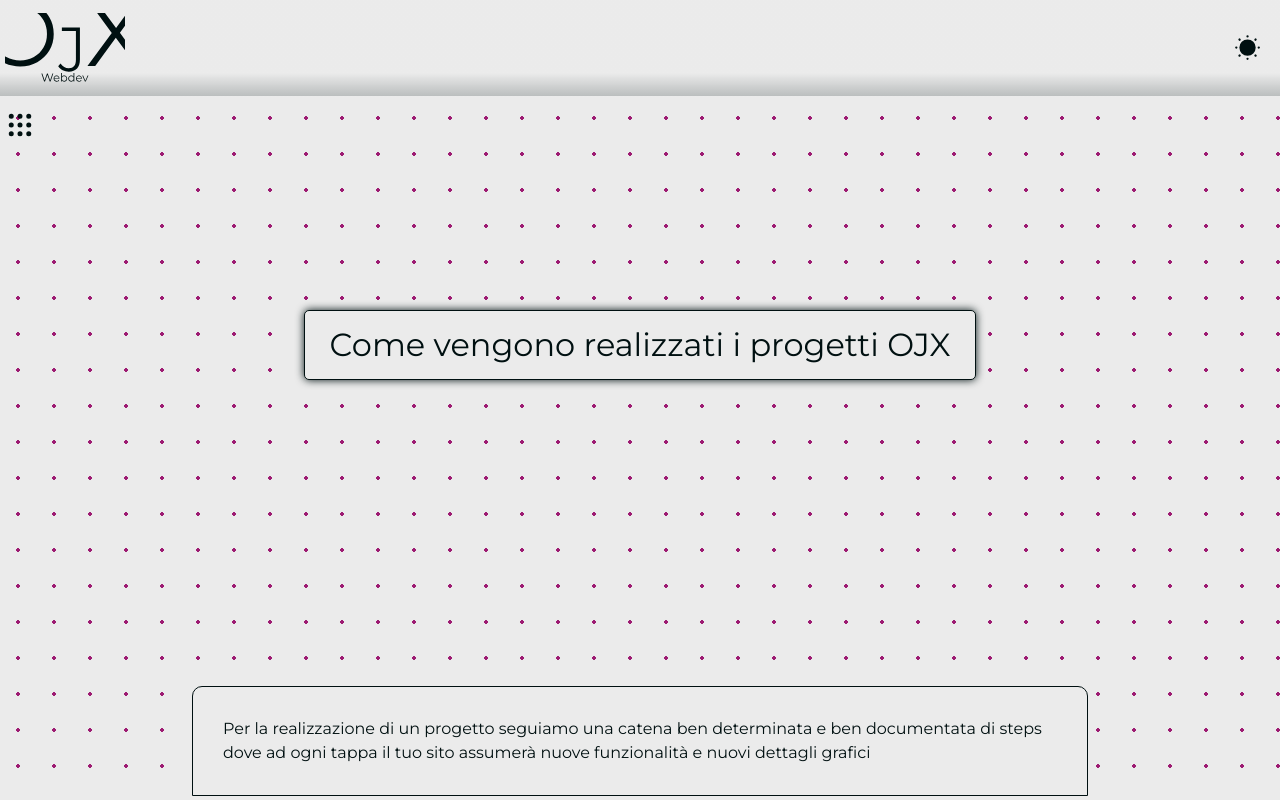
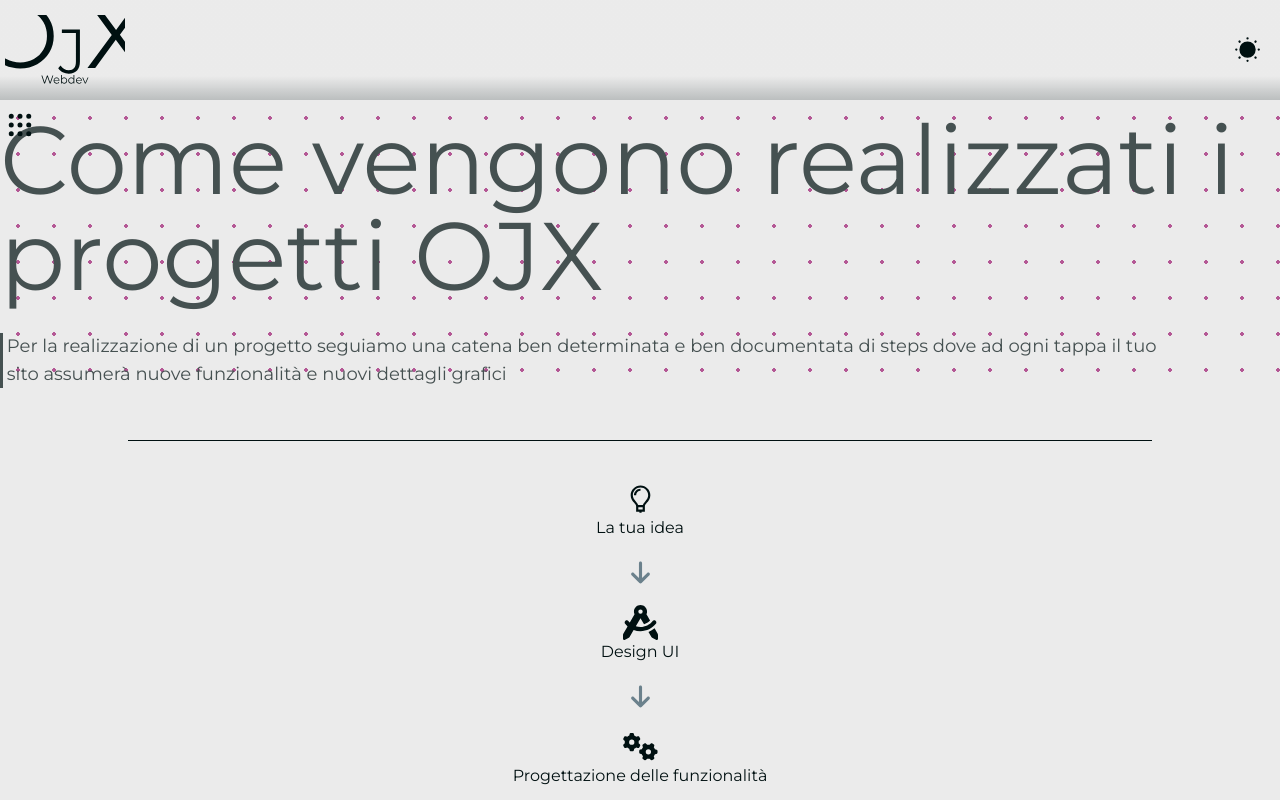
Before and after one commit to Omar-jerbi/ojxwebdev, a Next.js app: page /WebDev/Work in a window 1280 px wide. Shown: the top 800 px of the page. Built offline with nearby package versions, Linux system fonts and the light colour scheme.

Commit message:
less css

```diff
--- a/app/WebDev/Services/page.tsx
+++ b/app/WebDev/Services/page.tsx
@@ -9,8 +9,8 @@
     return (
         <div className="services">
             <LongSection text={
-                <span className='tit'>
-                    <b style={{ color: 'var(--red)' }}>"Le tue idee, il tuo sito"</b> questo è l'approccio OJX!
+                <span className='tit font-extralight text-start'>
+                    <b>"Le tue idee, il tuo sito"</b> questo è l'approccio OJX!
                     <br />
                     Siti web professionali che ricalcano
                     l'immaginazione del cliente usando le ultime tecnologie
--- a/app/WebDev/Work/Work.scss
+++ b/app/WebDev/Work/Work.scss
@@ -1,92 +1,17 @@
 .work {
     .top {
-        position: relative;
 
         .img {
+            position: relative;
             width: 100%;
-            height: calc(100vh - 100px);
+            height: calc(50vh - 100px);
 
             background-color: var(--bg);
-            opacity: 1;
+            opacity: 0.7;
             background-image: radial-gradient(#9d1b72 1.8px, var(--bg) 1.8px);
             background-size: 36px 36px;
+        }
 
 
-            img {
-                object-fit: cover;
-                height: calc(100vh - 100px);
-                width: inherit;
-                border-bottom: 1px solid var(--font);
-            }
-        }
-
-        .text {
-            position: absolute;
-            bottom: 4px;
-            width: 100%;
-            display: flex;
-            justify-content: center;
-            align-items: center;
-
-
-            .val {
-                border-radius: 10px 10px 0 0;
-                background-color: var(--bg);
-                border: 1px solid var(--font);
-
-                width: 70%;
-                padding: 30px;
-
-            }
-        }
-
-        .title {
-            text-align: center;
-            position: absolute;
-            height: 100%;
-            width: 100%;
-            top: 0;
-            display: flex;
-            justify-content: space-evenly;
-            align-items: center;
-            flex-direction: column;
-
-            .val {
-                border-radius: 5px;
-                background-color: var(--bg);
-                padding: 10px 25px;
-                border: 1px solid var(--font);
-                filter: drop-shadow(0 0 4px var(--font))
-            }
-        }
-    }
-
-    .top.more {
-        margin-top: 100px;
-
-        img {
-            border-top: 1px solid var(--font);
-            border-radius: 10px;
-
-        }
-    }
-
-    hr {
-        width: 30%;
-        height: 3px;
-        border: none;
-        background-color: var(--font);
-        margin: 40px auto;
     }
 }
-
-@media screen and (max-width:999px) {
-    .work{
-        .top{
-            img{
-                height: 85vh !important;
-            }
-        }
-    }
-
-}
--- a/app/WebDev/Work/page.tsx
+++ b/app/WebDev/Work/page.tsx
@@ -4,26 +4,19 @@
 
 export default function () {
     return (
-        <div className="work">
-
-
+        <div className="work max-sm:mt-32">
             <div className="top">
-                <div className="img">
-                    {/* <img src="/work.jpg" alt="" /> */}
-                </div>
-                <div className="text">
-                    <div className="val">
-                        <span className='tit'>
-                            Per la realizzazione di un progetto seguiamo una catena ben determinata e ben documentata di steps
-                            dove ad ogni tappa il tuo sito assumerà nuove funzionalità e nuovi dettagli grafici
-                        </span>
+                <div className="img flex justify-center items-center">
+                    <div className="text container mx-auto">
+                        <h1 className='text-8xl font-normal w-fit mb-7 max-sm:text-xl '>Come vengono realizzati i progetti OJX</h1>
+                        <h3 className='text-lg w-11/12 flex max-sm:text-sm h-fit'>
+                            <hr className='bg-[var(--font)] w-1 h-auto mr-1'/>
+                            <div>
+                                Per la realizzazione di un progetto seguiamo una catena ben determinata e ben documentata di steps
+                                dove ad ogni tappa il tuo sito assumerà nuove funzionalità e nuovi dettagli grafici
+                            </div>
+                        </h3>
                     </div>
-                </div>
-                <div className="title">
-                    <div className="val">
-                        <span className="bigtit">Come vengono realizzati i progetti OJX</span>
-                    </div>
-                    <div className=""></div>
                 </div>
             </div>
 
@@ -31,9 +24,7 @@
 
             <div className="center">
 
-
-
-                <hr />
+                <hr className='my-10 bg-[var(--font)] border-0' style={{height:"1px"}}/>
 
                 <div className="steps">
                     <Step arrow tit={"La tua idea"} svg={
@@ -131,7 +122,7 @@
                         } />
                 </div>
 
-                <hr />
+                <hr className='my-10 bg-[var(--font)]  border-0' style={{height:"1px"}}/>
 
                 <div className="infos">
                     <div>
--- a/app/components/LongSection/LongSection.scss
+++ b/app/components/LongSection/LongSection.scss
@@ -39,7 +39,7 @@
             p, article, section {
                 margin: 0;
                 padding: 20px 20%;
-                text-align: center;
+                // text-align: center;
             }
         }
 
--- a/app/components/Navbar/SideNavbar.scss
+++ b/app/components/Navbar/SideNavbar.scss
@@ -1,7 +1,7 @@
 .sidenavbar {
     border-right: 2px solid var(--font);
     border-bottom: 2px solid var(--font);
-    border-top: 2px solid var(--font);
+    border-top: none;
     background-color: var(--bg);
     color: var(--font);
     height: calc(100vh - 250px);
--- a/app/components/Navbar/TopNavbar.scss
+++ b/app/components/Navbar/TopNavbar.scss
@@ -1,13 +1,12 @@
 .topnavbar {
-    // background: linear-gradient(139deg, var(--bgtrans) 23%, var(--font) 81%);
     background: linear-gradient(180deg, var(--bgtrans) 76%, var(--font) 192%);
-    height: 98px;
+    height: 100px;
     display: flex;
     align-items: center;
     justify-content: space-between;
     padding: 0 20px 0 5px;
     // border-bottom: 2px solid var(--font);
-    border-bottom: 2px solid transparent;
+    // border-bottom: 2px solid transparent;
 
     position: fixed;
     top: 0;
--- a/app/components/SectionHome/SectionHome.scss
+++ b/app/components/SectionHome/SectionHome.scss
@@ -17,7 +17,6 @@
 
     p,article {
       margin: 0;
-      padding: 0 30px;
     }
   }
 
--- a/app/components/SectionHome/SectionHome.tsx
+++ b/app/components/SectionHome/SectionHome.tsx
@@ -13,7 +13,7 @@
     return (
         <div className={"sectionhome" + (props.reverse ? " rev" : '')}>
             <div className="text">
-                <article>
+                <article className='py-4 px-6 max-sm:px-2'>
                     {props.text}
                 </article>
             </div>
--- a/app/page.tsx
+++ b/app/page.tsx
@@ -45,7 +45,7 @@
                         <div className="absolute bg-[var(--bg)] h-48 w-48 z-0 left-0 top-96">
                             <div className="absolute bg-[var(--bg)] h-48 w-48 z-0 left-96"></div>
                         </div>
-                        <div className="absolute bg-[var(--bg)] h-48 w-48 z-0 left-0 top-"></div>
+                        <div className="absolute bg-[var(--bg)] h-48 w-48 z-0 left-[580px] top-[580px]"></div>
                     </div>
                 </div>
             </div>
```
